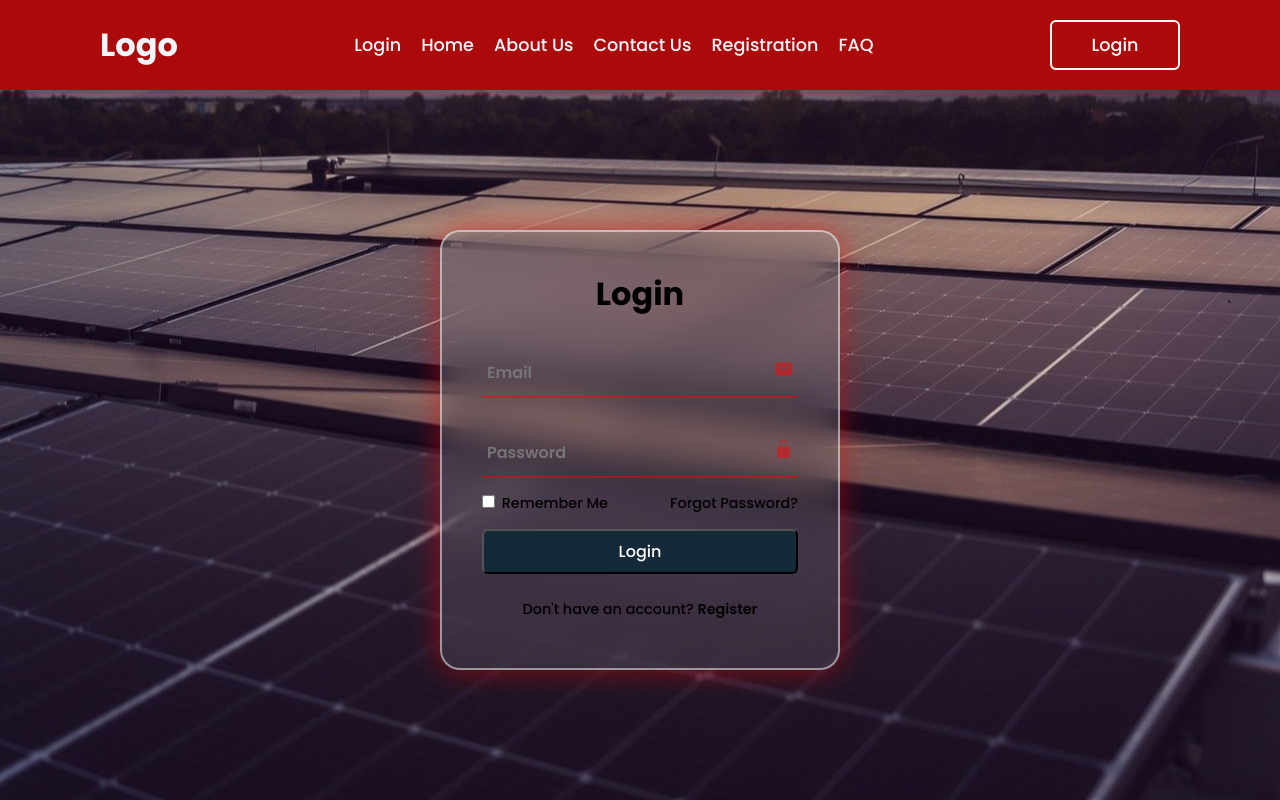
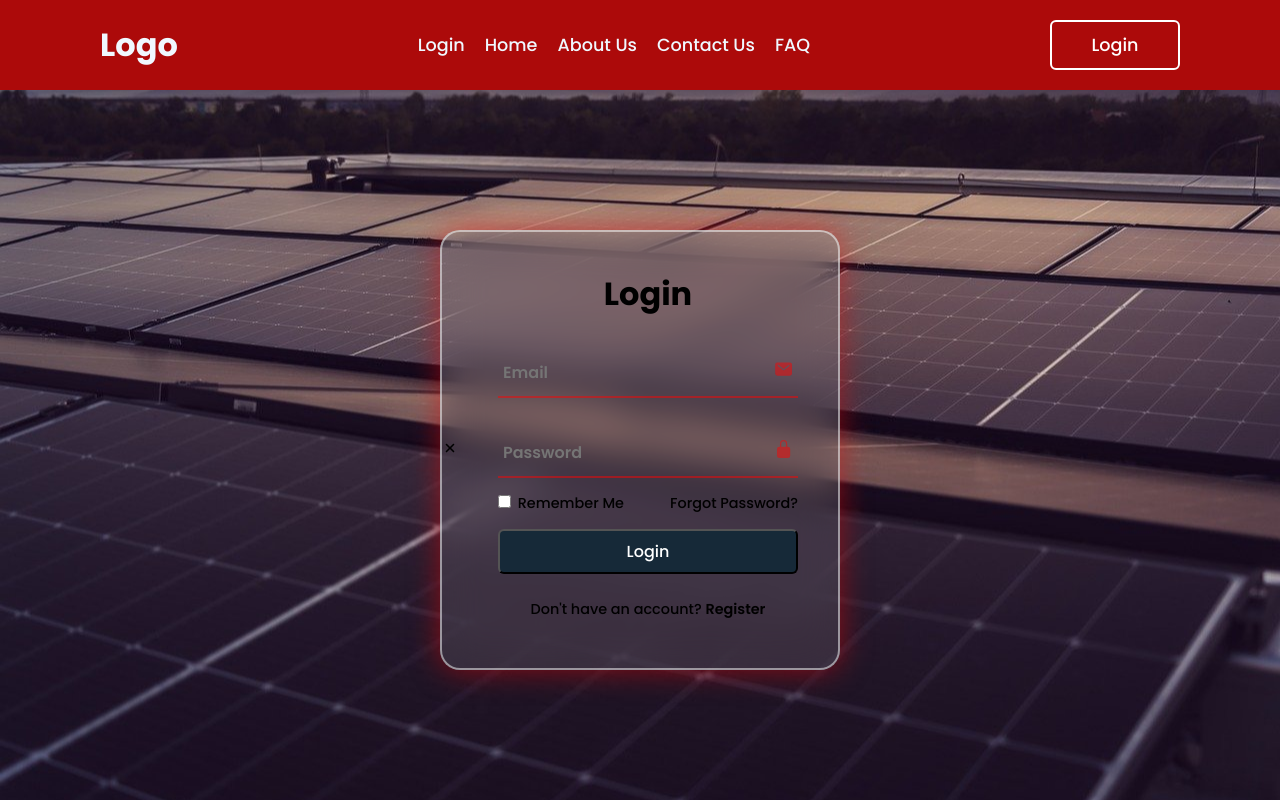
Before and after one commit to ehastings23/https---github.com-ehastings23-MaxEnergy-Week-1-, a plain HTML site: page index.html in a window 1280 px wide. Drawn offline with nearby package versions, Linux system fonts and the light colour scheme.

Commit message:
pages-setup

```diff
--- a/index.html
+++ b/index.html
@@ -17,13 +17,13 @@
             <a href="#">Home</a>
             <a href="#">About Us</a>
             <a href="#">Contact Us</a>
-            <a href="#">Registration</a>
             <a href="#">FAQ</a>
         </nav>
         <button class="btnlogin">Login</button>
     </header>
 
     <div class="wrapper">
+        <span class="icon-close"><ion-icon name="close"></ion-icon></span>
         <div class="form-box">
             <h2>Login</h2>
             <form action="#">
```
Also changed, not shown: aboutus.html (added), contact.html (added), faqpage.html (added), home.html (added).
